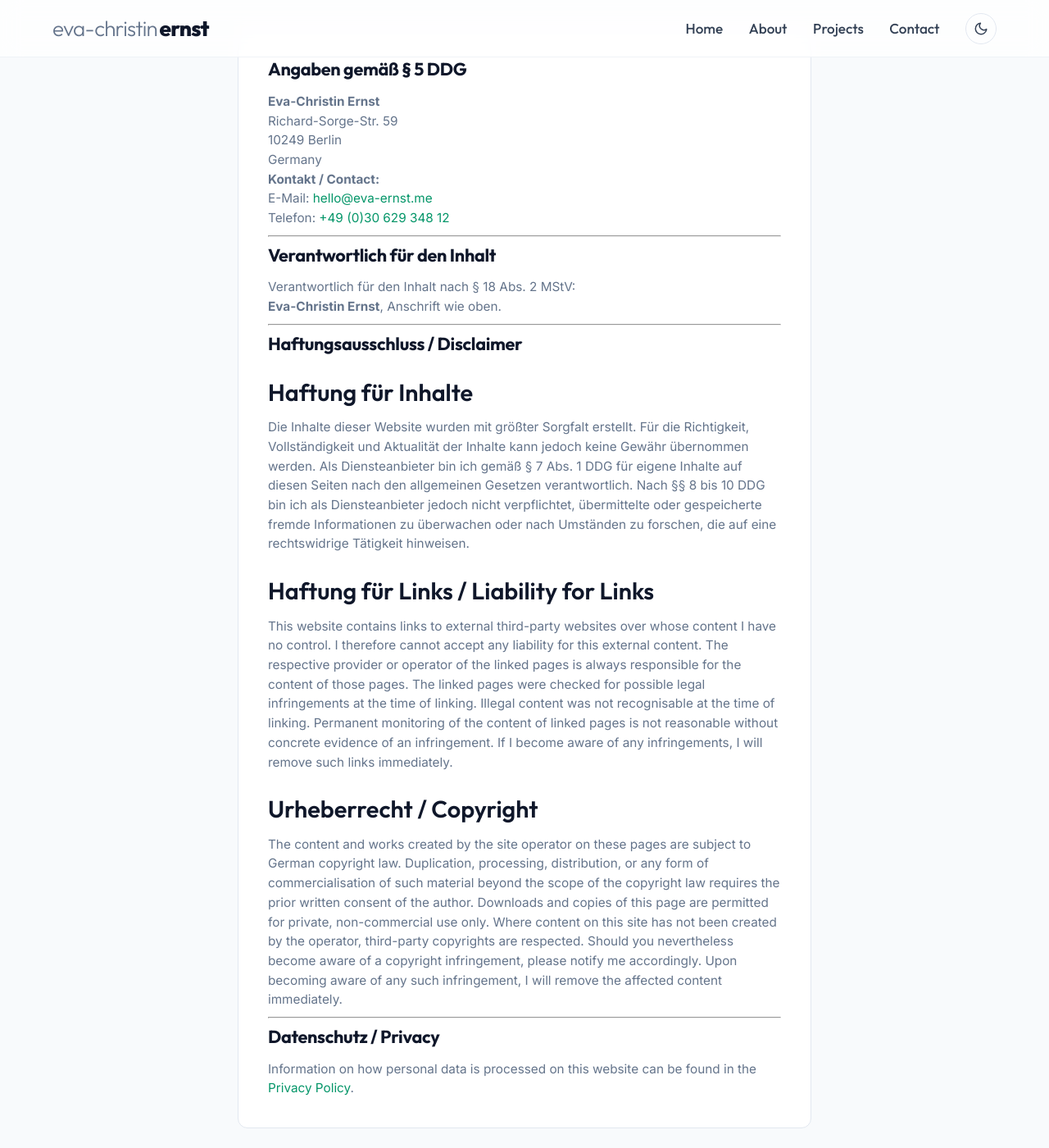
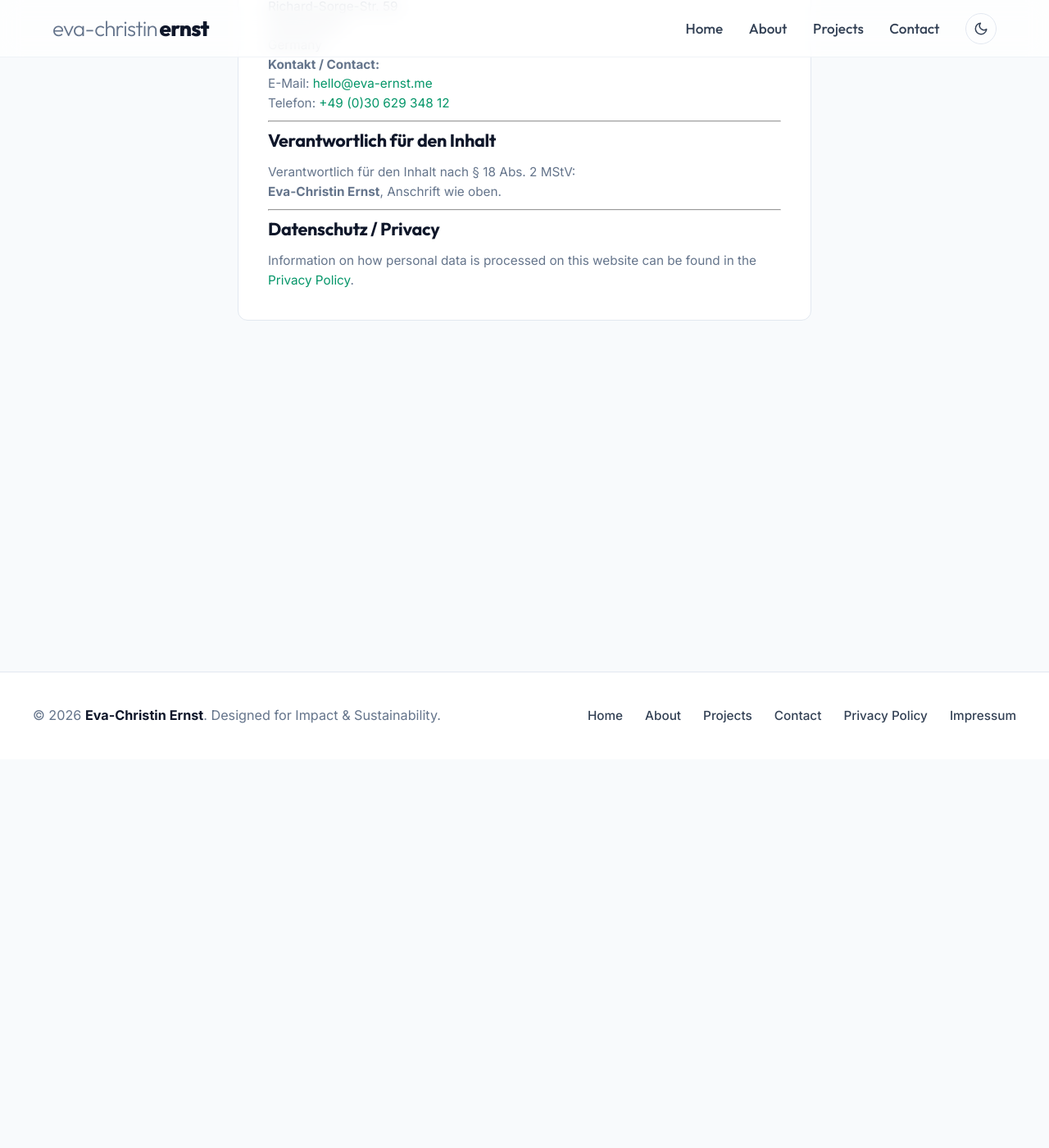
Before and after one commit to evafroehlich/website, a Jekyll site: the page built from impressum.md, in a window 1280 px wide and 1400 px high, scrolled down 474 px. Shown: the whole window at 82% size. Built offline with Jekyll 4.4.1, drawn with Linux system fonts in a browser that asks for light colours; some of the changed text lies outside the part shown.

Commit message:
Landing Page Update

```diff
--- a/impressum.md
+++ b/impressum.md
@@ -9,9 +9,6 @@ sitemap: false
   <section class="contact-container glass-card">
     <span class="contact-pretitle">Legal Notice</span>
     <h1 class="contact-title">Impressum</h1>
-    <p class="contact-intro">
-      Pflichtangaben gemäß § 5 Digitale-Dienste-Gesetz (DDG) / Mandatory information pursuant to § 5 of the German Digital Services Act.
-    </p>
   </section>
 
   <section class="privacy-section reveal-on-scroll">
@@ -39,24 +36,6 @@ sitemap: false
       <strong>Eva-Christin Ernst</strong>, Anschrift wie oben.
     </p>
 
-    <hr>
-
-    <h2 class="privacy-title">Haftungsausschluss / Disclaimer</h2>
-
-    <h3>Haftung für Inhalte</h3>
-    <p>
-      Die Inhalte dieser Website wurden mit größter Sorgfalt erstellt. Für die Richtigkeit, Vollständigkeit und Aktualität der Inhalte kann jedoch keine Gewähr übernommen werden. Als Diensteanbieter bin ich gemäß § 7 Abs. 1 DDG für eigene Inhalte auf diesen Seiten nach den allgemeinen Gesetzen verantwortlich. Nach §§ 8 bis 10 DDG bin ich als Diensteanbieter jedoch nicht verpflichtet, übermittelte oder gespeicherte fremde Informationen zu überwachen oder nach Umständen zu forschen, die auf eine rechtswidrige Tätigkeit hinweisen.
-    </p>
-
-    <h3>Haftung für Links / Liability for Links</h3>
-    <p>
-      This website contains links to external third-party websites over whose content I have no control. I therefore cannot accept any liability for this external content. The respective provider or operator of the linked pages is always responsible for the content of those pages. The linked pages were checked for possible legal infringements at the time of linking. Illegal content was not recognisable at the time of linking. Permanent monitoring of the content of linked pages is not reasonable without concrete evidence of an infringement. If I become aware of any infringements, I will remove such links immediately.
-    </p>
-
-    <h3>Urheberrecht / Copyright</h3>
-    <p>
-      The content and works created by the site operator on these pages are subject to German copyright law. Duplication, processing, distribution, or any form of commercialisation of such material beyond the scope of the copyright law requires the prior written consent of the author. Downloads and copies of this page are permitted for private, non-commercial use only. Where content on this site has not been created by the operator, third-party copyrights are respected. Should you nevertheless become aware of a copyright infringement, please notify me accordingly. Upon becoming aware of any such infringement, I will remove the affected content immediately.
-    </p>
 
     <hr>
 
```
Also changed, not shown: index.html (+20 -14 lines).
